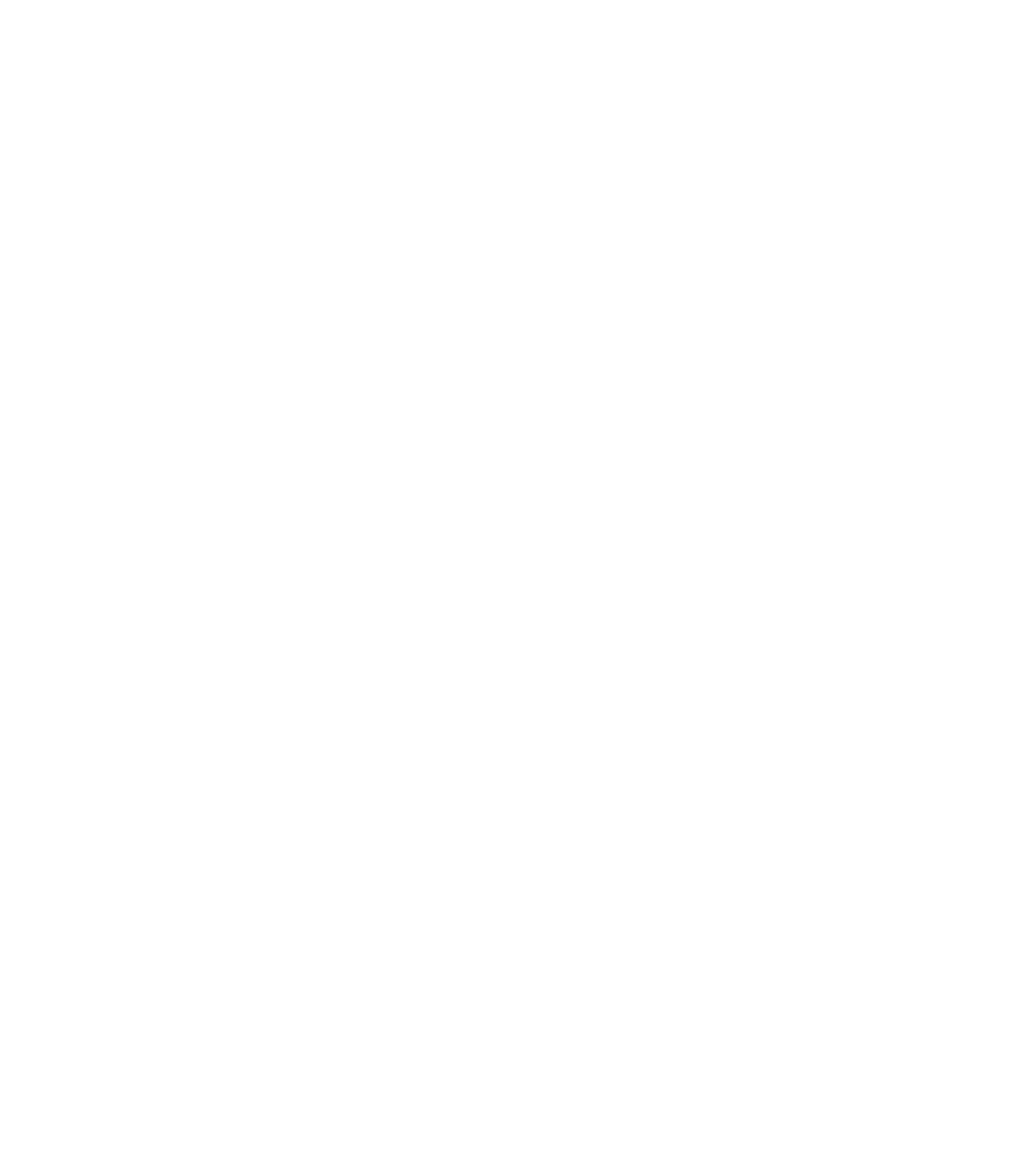
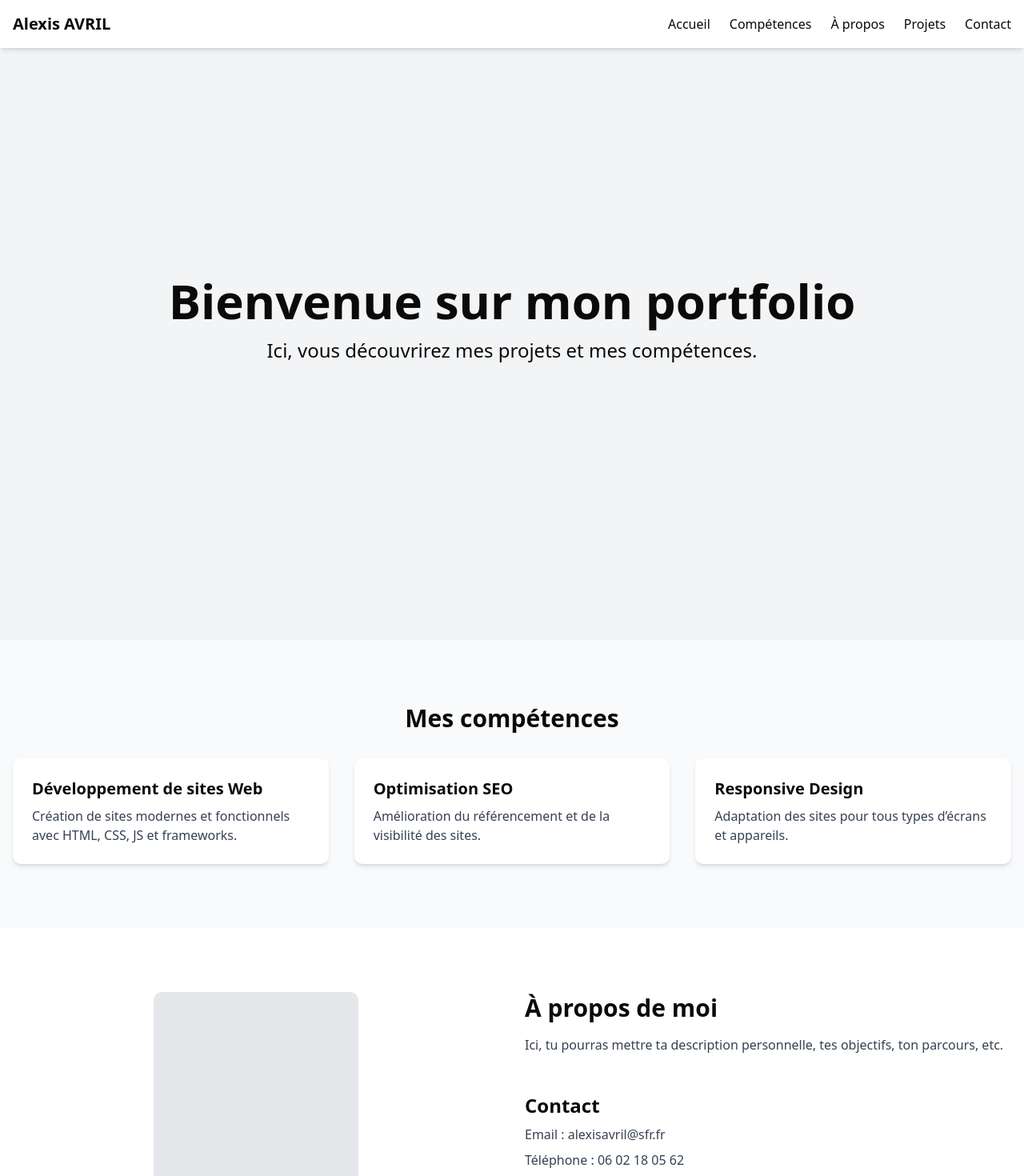
Before and after one commit to Aquatime26/Portfolio-Aquatime, a Next.js app in the folder my-portfolio/: page / in a window 1280 px wide. Shown: the top 1470 px of the page at 80% size. Before the commit the page ends 800 px from the top, so only its background shows below. Built offline with nearby package versions, Linux system fonts and the light colour scheme.

Commit message:
first base to Header, Banner, GeneralSkills and AboutMe

```diff
--- a/my-portfolio/app/components/AboutMe.tsx
+++ b/my-portfolio/app/components/AboutMe.tsx
@@ -1,3 +1,39 @@
 export default function AboutMe() {
-  return <section id="about"></section>;
+  return (
+    <section id="about" className="w-full py-20 bg-white">
+      <div className="max-w-7xl mx-auto px-4 flex flex-col md:flex-row items-center gap-8">
+
+        {/* Partie gauche : photo */}
+        <div className="md:w-1/2 flex justify-center">
+          <div className="w-64 h-64 bg-gray-200 rounded-lg">
+            {/* Ici tu pourras mettre ta photo avec <img src="..." /> */}
+          </div>
+        </div>
+
+        {/* Partie droite : description + contacts */}
+        <div className="md:w-1/2 flex flex-col justify-between h-full gap-8">
+
+          {/* Description personnelle */}
+          <div className="mb-4">
+            <h2 className="text-3xl font-bold mb-4">À propos de moi</h2>
+            <p className="text-gray-700">
+              Ici, tu pourras mettre ta description personnelle, tes objectifs, ton parcours, etc.
+            </p>
+          </div>
+
+          {/* Moyens de contact */}
+          <div>
+            <h3 className="text-2xl font-semibold mb-2">Contact</h3>
+            <ul className="space-y-2 text-gray-700">
+              <li>Email : alexisavril@sfr.fr</li>
+              <li>Téléphone : 06 02 18 05 62</li>
+              <li>https://www.linkedin.com/in/alexis-avril-7330aa297/</li>
+            </ul>
+          </div>
+
+        </div>
+
+      </div>
+    </section>
+  );
 }
--- a/my-portfolio/app/components/Banner.tsx
+++ b/my-portfolio/app/components/Banner.tsx
@@ -1,3 +1,17 @@
 export default function Banner() {
-  return <section id="banner"></section>;
+ return (
+    <section
+      id="banner"
+      className="w-full h-screen flex items-center justify-center bg-gray-100"
+    >
+      <div className="text-center">
+        <h1 className="text-4xl md:text-6xl font-bold mb-4">
+          Bienvenue sur mon portfolio
+        </h1>
+        <p className="text-lg md:text-2xl">
+          Ici, vous découvrirez mes projets et mes compétences.
+        </p>
+      </div>
+    </section>
+  );
 }
--- a/my-portfolio/app/components/GeneralSkills.tsx
+++ b/my-portfolio/app/components/GeneralSkills.tsx
@@ -1,3 +1,40 @@
+interface Skill {
+  title: string;
+  description: string;
+}
+
+const skills: Skill[] = [
+  {
+    title: "Développement de sites Web",
+    description: "Création de sites modernes et fonctionnels avec HTML, CSS, JS et frameworks."
+  },
+  {
+    title: "Optimisation SEO",
+    description: "Amélioration du référencement et de la visibilité des sites."
+  },
+  {
+    title: "Responsive Design",
+    description: "Adaptation des sites pour tous types d’écrans et appareils."
+  }
+];
+
 export default function GeneralSkills() {
-  return <section id="general-skills"></section>;
+  return (
+    <section
+      id="general-skills"
+      className="w-full py-20 bg-gray-50"
+    >
+      <div className="max-w-7xl mx-auto px-4">
+        <h2 className="text-3xl font-bold mb-8 text-center">Mes compétences</h2>
+        <div className="grid gap-8 md:grid-cols-3">
+          {skills.map((skill, index) => (
+            <div key={index} className="p-6 bg-white rounded-lg shadow-md">
+              <h3 className="text-xl font-semibold mb-2">{skill.title}</h3>
+              <p className="text-gray-700">{skill.description}</p>
+            </div>
+          ))}
+        </div>
+      </div>
+    </section>
+  );
 }
--- a/my-portfolio/app/components/Header.tsx
+++ b/my-portfolio/app/components/Header.tsx
@@ -1,3 +1,16 @@
 export default function Header() {
-  return <header id="header"></header>;
+   return (
+    <header id="header" className="w-full fixed top-0 left-0 bg-white shadow-md z-50">
+      <nav className="max-w-7xl mx-auto px-4 py-4 flex justify-between items-center">
+        <div className="text-xl font-bold">Alexis AVRIL</div>
+        <ul className="flex space-x-6 justify-end">
+          <li><a href="#banner" className="hover:underline">Accueil</a></li>
+          <li><a href="#general-skills" className="hover:underline">Compétences</a></li>
+          <li><a href="#about" className="hover:underline">À propos</a></li>
+          <li><a href="#projects" className="hover:underline">Projets</a></li>
+          <li><a href="#contact" className="hover:underline">Contact</a></li>
+        </ul>
+      </nav>
+    </header>
+  );
 }
```
